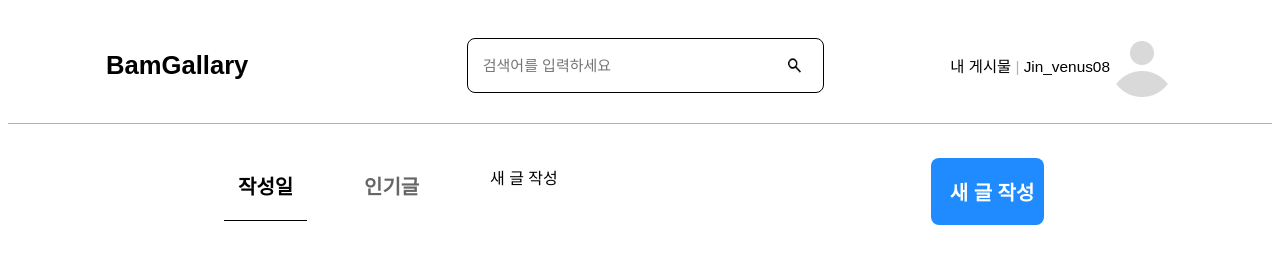
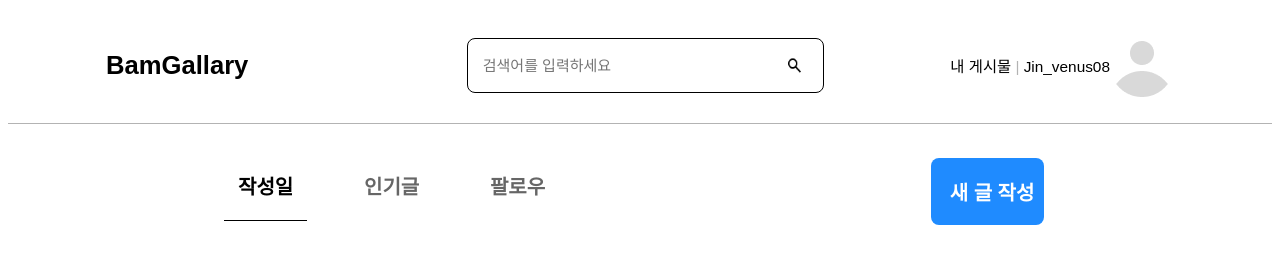
Before and after one commit to gomdoliro2/f_e-repository, a React (Create React App) app in the folder gomdorilo/: page / in a window 1280 px wide. Shown: the top 255 px of the page. Built offline with nearby package versions, Linux system fonts and the light colour scheme.

Commit message:
DELETE : 불필요버튼

```diff
--- a/gomdorilo/src/components/Bar.js
+++ b/gomdorilo/src/components/Bar.js
@@ -18,8 +18,9 @@ const Bar = ({ selectedType, handleTypeClick }) => {
                 <p id="fame" style={{ color: selectedType === '인기글' ? '#000' : '#666' }}> 인기글 </p>
                 {selectedType === '인기글' && <div className="underline" />}
             </div>
-            <div className="type-item" onClick={handleCreatePost}>
-                <p id="new-post" style={{ color: '#000' }}> 새 글 작성 </p>
+            <div className="type-item" onClick={() => handleTypeClick('팔로우')}>
+                <p id="follow" style={{ color: selectedType === '팔로우' ? '#000' : '#666' }}> 팔로우 </p>
+                {selectedType === '팔로우' && <div className="underline" />}
             </div>
         </div>
     );
```
Also changed, not shown: gomdorilo/src/App.js (line endings or trailing spaces).
